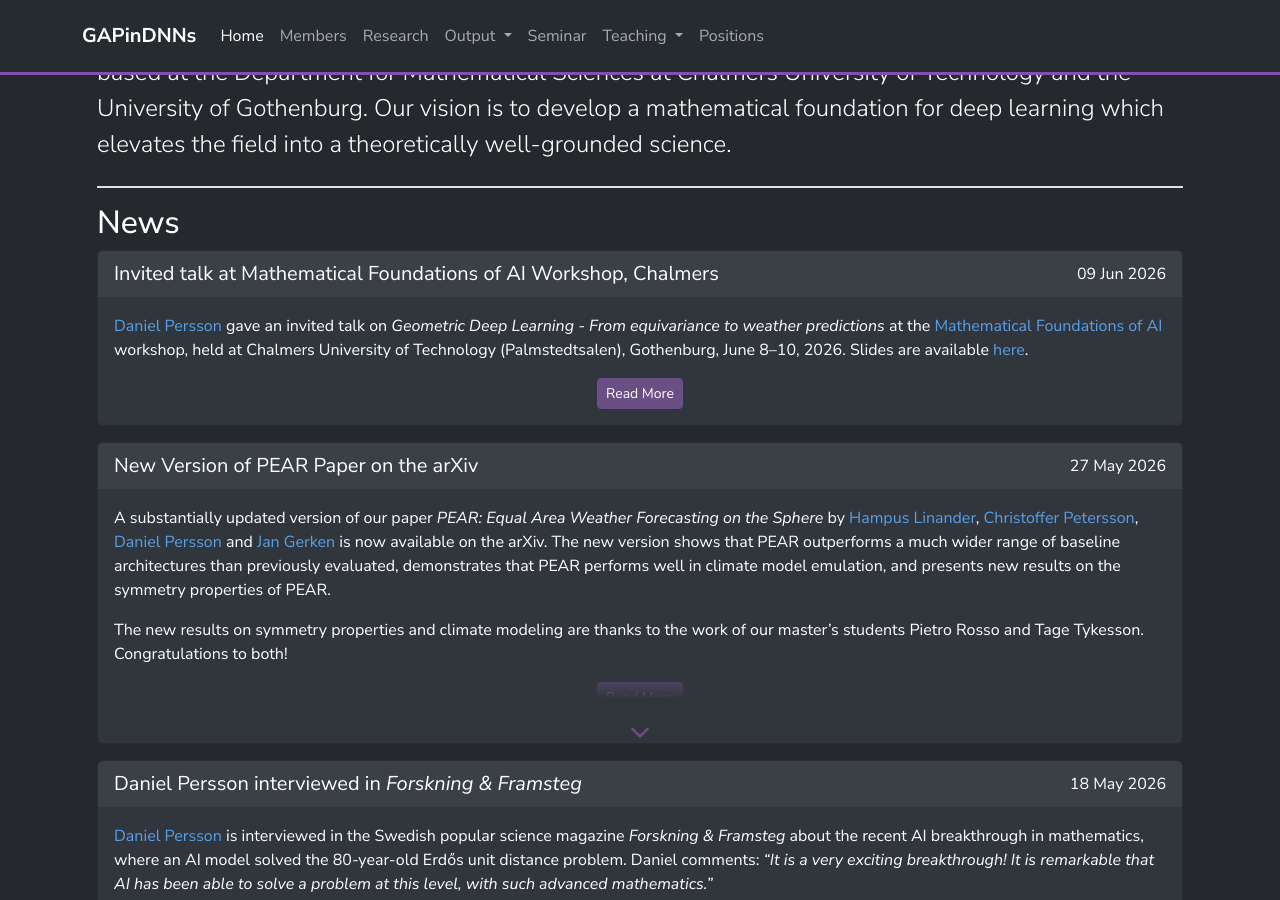
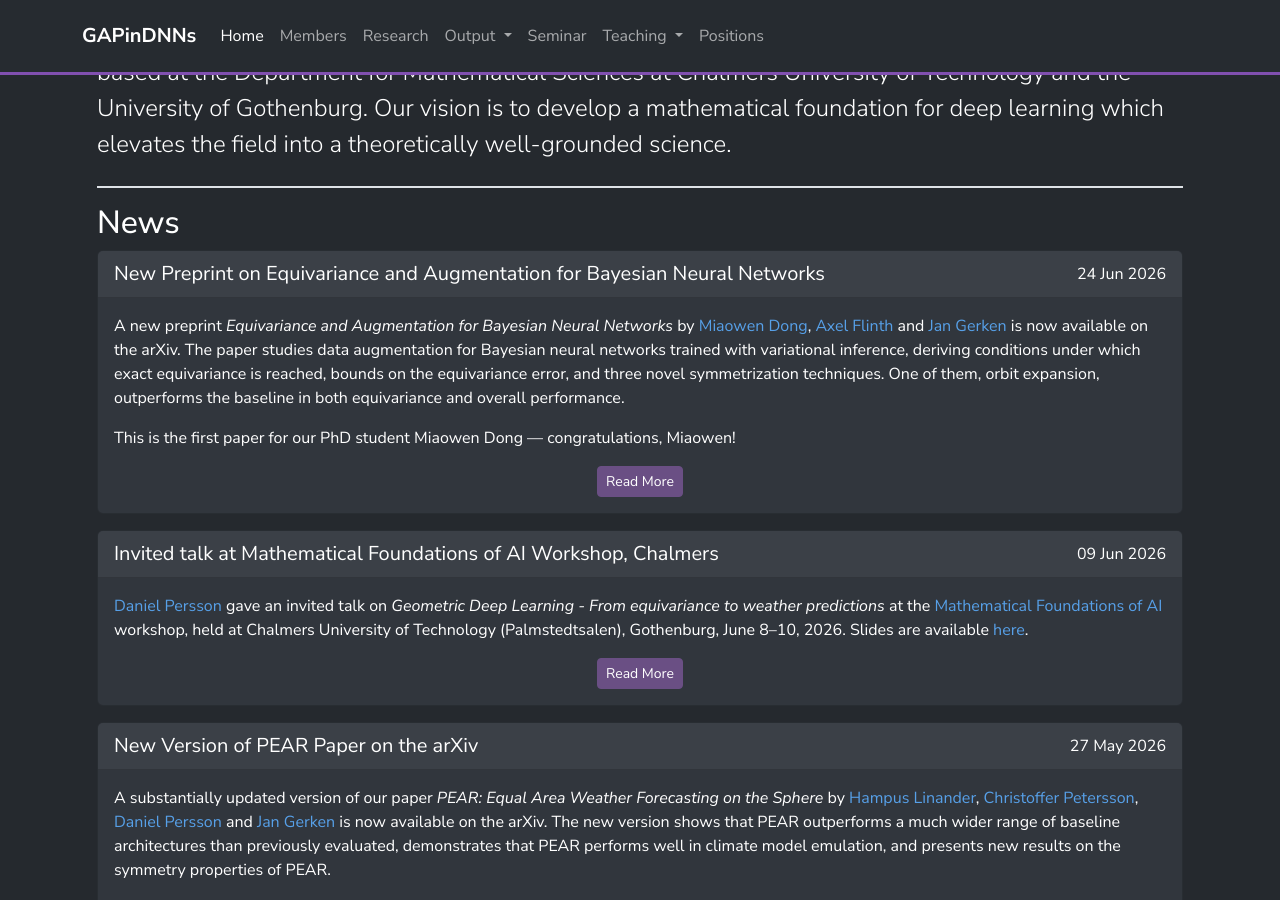
Before and after one commit to GAPinDNNs/gapindnns.github.io, a Jekyll site: the page built from _pages/index.md, in a window 1280 px wide and 900 px high, scrolled down 659 px. Built offline with Jekyll 4.4.1, drawn with Linux system fonts in a browser that asks for light colours; nearby versions of some CDN libraries.

Commit message:
Add BNN-paper

```diff
--- a/_data/news.yml
+++ b/_data/news.yml
@@ -1,3 +1,10 @@
+- date: 2026-06-24
+  headline: "New Preprint on Equivariance and Augmentation for Bayesian Neural Networks"
+  link: https://arxiv.org/abs/2606.26273
+  text: |
+    A new preprint *Equivariance and Augmentation for Bayesian Neural Networks* by [Miaowen Dong](/members/Miaowen_Dong), [Axel Flinth](https://www.umu.se/en/staff/axel-flinth/) and [Jan Gerken](/members/Jan_Gerken) is now available on the arXiv. The paper studies data augmentation for Bayesian neural networks trained with variational inference, deriving conditions under which exact equivariance is reached, bounds on the equivariance error, and three novel symmetrization techniques. One of them, orbit expansion, outperforms the baseline in both equivariance and overall performance.
+
+    This is the first paper for our PhD student Miaowen Dong — congratulations, Miaowen!
 - date: 2026-06-09
   headline: "Invited talk at Mathematical Foundations of AI Workshop, Chalmers"
   link: /downloads/slides/2026-06-09-daniel-persson.pdf
--- /dev/null
+++ b/_data/publications/Dong_-_Equivariance_and_Augmentation_for_Bayesian_Neural_Networks_(2026).yml
@@ -0,0 +1,21 @@
+title: Equivariance and Augmentation for Bayesian Neural Networks
+id: Dong_-_Equivariance_and_Augmentation_for_Bayesian_Neural_Networks_(2026)
+author:
+  - family: Dong
+    given: Miaowen
+  - family: Flinth
+    given: Axel
+  - family: Gerken
+    given: Jan E.
+issued: "2026-06-24"
+URL:
+abstract: |
+  Symmetries are important for many deep learning tasks, ranging from applications in the sciences to medical imaging. However, there is an ongoing debate about whether to impose symmetry constraints on the neural network architecture (yielding equivariant neural networks) or learn them from augmented training data. Although equivariant networks are well-studied theoretically, much less is known about data augmentation, since analyzing augmentation requires control over the training dynamics. Inspired by recent results that show that augmented infinite deep ensembles are exactly equivariant, we study data augmentation for Bayesian neural networks (BNNs) trained with variational inference. We focus on variational distributions in the exponential family and derive conditions under which exact equivariance is reached. We furthermore obtain bounds on the equivariance error and introduce three novel symmetrization techniques which boost the effect of data augmentation in this setting. We conduct extensive numerical experiments which show that one of our symmetrization methods (orbit expansion) outperforms the baseline in both equivariance and overall performance. Our code is available at https://github.com/dmw1998/augment-BNNs.
+publisher:
+preprint:
+  URL: http://arxiv.org/abs/2606.26273
+  name: arXiv
+type: article
+tags:
+  - ENN
+  - BDL
```
